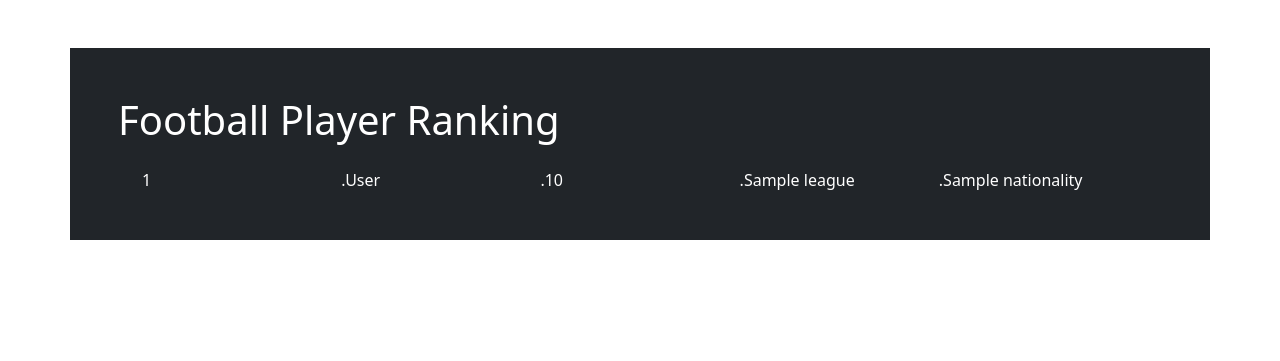
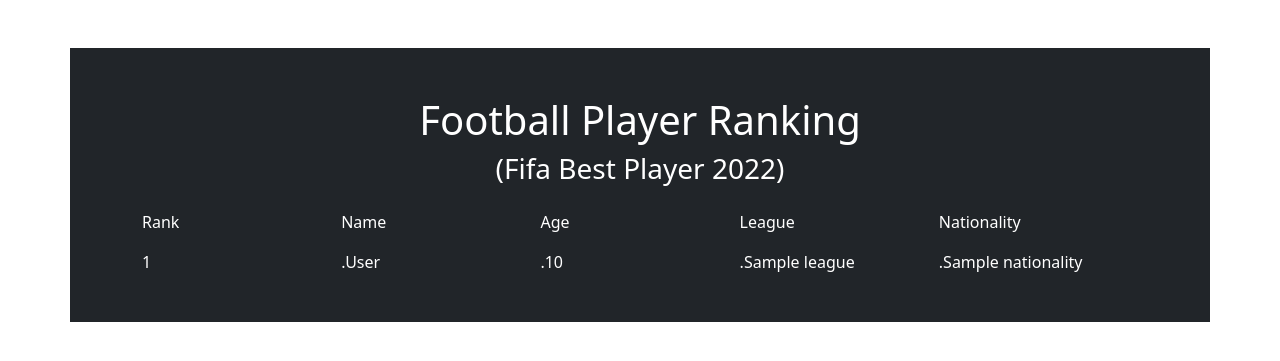
Before and after one commit to AdamG4/tk-1-kel-1-pbp-genap-2021-2022, a Django app: template ranking/templates/rankHome.html in a window 1280 px wide. Shown: the top 361 px of the page. Run offline with Django 4.2, Linux system fonts and the light colour scheme; the template is opened without the code that fills it: most values are stand-ins (such as "Sample title", 1, 10 or a date in 2020).

Commit message:
New Data and changes in ranking's html

```diff
--- a/ranking/templates/rankHome.html
+++ b/ranking/templates/rankHome.html
@@ -9,7 +9,16 @@
 </head>
 <body>
   <div class="container p-5 my-5 bg-dark text-white">
-    <h1>Football Player Ranking</h1>
+    <h1 class="text-center">Football Player Ranking</h1>
+    <h3 class="text-center">(Fifa Best Player 2022)</h3>
+    <h2></h2>
+    <div class="container pt-3 row">
+      <div class="col">Rank</div>
+      <div class="col">Name</div>
+      <div class="col">Age</div>
+      <div class="col">League</div>
+      <div class="col">Nationality</div>
+    </div>
     {% for x in player %}
     <div class="container pt-3 row">
       <div class="col">{{x.id}}</div>
```
Also changed, not shown: ranking/migrations/0001_initial.py (added).
